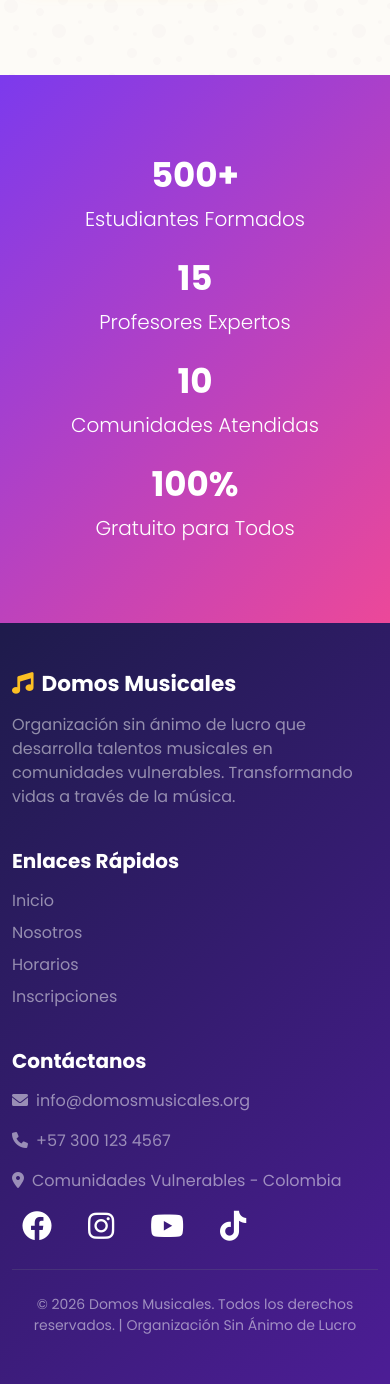
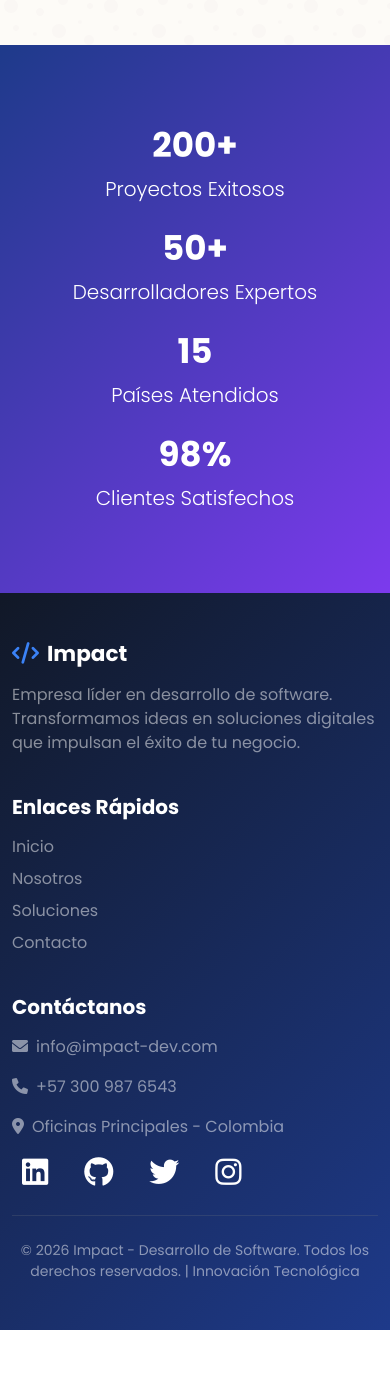
Before and after one commit to desarrolladoricardo/potatonet, a Flask app: page / in a window 390 px wide; the page is wider, and only the part inside the window is pictured. Shown: the part 3105-4489 px from the top of that part. After the commit the page ends 4435 px from the top of that part, so only its background shows below. Run offline with Flask 3, Linux system fonts and the light colour scheme.

Commit message:
Title: Redesign homepage for Impact software development company
Key features implemented:
- Replaced entire website content from music school to software development company "Impact"
- Updated branding elements including logo, colors, title, and navigation links
- Implemented new hero section with software-focused messaging and call-to-action buttons
- Added service cards highlighting custom development, expert team, and 24/7 support
- Integrated technology stack showcase featuring web/mobile frameworks and cloud services
- Created statistics section displaying project metrics and team size
- Updated footer with new contact information and social media links

The redesign transforms the site into a professional software development company landing page with modern styling and relevant content. The implementation maintains responsive design and visual appeal while completely changing the business focus.

```diff
--- a/templates/index.html
+++ b/templates/index.html
@@ -4,7 +4,7 @@
 <head>
     <meta charset="UTF-8">
     <meta name="viewport" content="width=device-width, initial-scale=1.0">
-    <title>Domos Musicales - Desarrollando Talentos en Comunidades Vulnerables</title>
+    <title>Impact - Desarrollo de Software Innovador</title>
     <!-- Bootstrap 5 CSS -->
     <link href="https://cdn.jsdelivr.net/npm/bootstrap@5.3.0/dist/css/bootstrap.min.css" rel="stylesheet">
     <!-- Font Awesome -->
@@ -16,8 +16,8 @@
     <style>
         /* Special Home Page Styles */
         .hero-home {
-            background: linear-gradient(rgba(76, 29, 149, 0.7), rgba(236, 72, 153, 0.6)),
-            url("{{ url_for('static', filename='images/musica-banner.jpg') }}");
+            background: linear-gradient(rgba(17, 24, 39, 0.8), rgba(31, 41, 55, 0.9)),
+            url("{{ url_for('static', filename='images/code-banner.jpg') }}");
             background-size: cover;
             background-position: center;
             height: 90vh;
@@ -40,7 +40,7 @@
             font-weight: 700;
             text-shadow: 3px 3px 6px rgba(0, 0, 0, 0.5);
             margin-bottom: 20px;
-            background: linear-gradient(45deg, #fff, #fbbf24);
+            background: linear-gradient(45deg, #fff, #3b82f6);
             -webkit-background-clip: text;
             -webkit-text-fill-color: transparent;
             background-clip: text;
@@ -85,7 +85,7 @@
         .icon-circle {
             width: 100px;
             height: 100px;
-            background: linear-gradient(135deg, #7c3aed, #ec4899);
+            background: linear-gradient(135deg, #3b82f6, #8b5cf6);
             border-radius: 50%;
             display: flex;
             align-items: center;
@@ -93,44 +93,44 @@
             margin: 0 auto 25px;
             color: white;
             font-size: 2.5rem;
-            box-shadow: 0 10px 25px rgba(124, 58, 237, 0.4);
+            box-shadow: 0 10px 25px rgba(59, 130, 246, 0.4);
         }
 
         /* Stats Section */
         .stats-section {
-            background: linear-gradient(135deg, #7c3aed 0%, #ec4899 100%);
+            background: linear-gradient(135deg, #1e3a8a 0%, #7c3aed 100%);
             color: white;
             padding: 80px 0;
         }
 
-        /* Music Notes Animation */
+        /* Code Animation */
         @keyframes float {
             0%, 100% { transform: translateY(0px) rotate(0deg); }
             50% { transform: translateY(-20px) rotate(10deg); }
         }
 
-        .music-note {
+        .code-icon {
             animation: float 3s ease-in-out infinite;
         }
 
-        .btn-primary-music {
-            background: linear-gradient(135deg, #fbbf24, #f59e0b);
+        .btn-primary-impact {
+            background: linear-gradient(135deg, #3b82f6, #2563eb);
             border: none;
-            color: #1e1b4b;
+            color: white;
             font-weight: 700;
             padding: 15px 45px;
             border-radius: 50px;
             transition: all 0.3s ease;
-            box-shadow: 0 5px 20px rgba(251, 191, 36, 0.4);
+            box-shadow: 0 5px 20px rgba(59, 130, 246, 0.4);
         }
 
-        .btn-primary-music:hover {
+        .btn-primary-impact:hover {
             transform: scale(1.05);
-            box-shadow: 0 8px 30px rgba(251, 191, 36, 0.6);
-            background: linear-gradient(135deg, #f59e0b, #d97706);
+            box-shadow: 0 8px 30px rgba(59, 130, 246, 0.6);
+            background: linear-gradient(135deg, #2563eb, #1d4ed8);
         }
 
-        .btn-outline-music {
+        .btn-outline-impact {
             border: 3px solid white;
             color: white;
             font-weight: 600;
@@ -140,9 +140,9 @@
             background: transparent;
         }
 
-        .btn-outline-music:hover {
+        .btn-outline-impact:hover {
             background: white;
-            color: #7c3aed;
+            color: #3b82f6;
             transform: scale(1.05);
         }
     </style>
@@ -152,10 +152,10 @@
 
     <!-- Navbar -->
     <nav class="navbar navbar-expand-lg navbar-dark sticky-top shadow-sm"
-        style="background: linear-gradient(135deg, #1e1b4b 0%, #4c1d95 100%) !important;">
+        style="background: linear-gradient(135deg, #111827 0%, #1e3a8a 100%) !important;">
         <div class="container">
             <a class="navbar-brand fw-bold text-white" href="{{ url_for('index') }}">
-                <i class="fas fa-music me-2" style="color: #fbbf24;"></i>Domos Musicales
+                <i class="fas fa-code me-2" style="color: #3b82f6;"></i>Impact
             </a>
             <button class="navbar-toggler" type="button" data-bs-toggle="collapse" data-bs-target="#navbarContent">
                 <span class="navbar-toggler-icon"></span>
@@ -164,14 +164,14 @@
                 <ul class="navbar-nav mx-auto">
                     <li class="nav-item"><a class="nav-link active" href="{{ url_for('index') }}">Inicio</a></li>
                     <li class="nav-item"><a class="nav-link" href="{{ url_for('quienes_somos') }}">Nosotros</a></li>
-                    <li class="nav-item"><a class="nav-link" href="{{ url_for('calendario') }}">Horarios</a></li>
-                    <li class="nav-item"><a class="nav-link" href="{{ url_for('diagnostico') }}">Evaluación</a></li>
-                    <li class="nav-item"><a class="nav-link" href="{{ url_for('bitacora') }}">Bitácora</a></li>
-                    <li class="nav-item"><a class="nav-link" href="{{ url_for('contacto') }}">Inscripciones</a></li>
+                    <li class="nav-item"><a class="nav-link" href="{{ url_for('soluciones') }}">Soluciones</a></li>
+                    <li class="nav-item"><a class="nav-link" href="{{ url_for('dashboard') }}">Dashboard</a></li>
+                    <li class="nav-item"><a class="nav-link" href="{{ url_for('bitacora') }}">Proyectos</a></li>
+                    <li class="nav-item"><a class="nav-link" href="{{ url_for('contacto') }}">Contacto</a></li>
                 </ul>
                 <div class="d-flex">
-                    <a href="{{ url_for('registro') }}"
-                        class="btn btn-warning text-dark fw-bold rounded-pill px-4">¡Inscríbete Gratis!</a>
+                    <a href="{{ url_for('contacto') }}"
+                        class="btn btn-info text-dark fw-bold rounded-pill px-4">¡Cotiza Gratis!</a>
                 </div>
             </div>
         </div>
@@ -180,21 +180,21 @@
     <!-- Super Banner Hero -->
     <div class="hero-home animate__animated animate__fadeIn">
         <div class="hero-content">
-            <h1 class="hero-title">🎵 Transforma tu Vida con la Música 🎸</h1>
-            <p class="hero-subtitle">Organización sin ánimo de lucro que desarrolla talentos musicales en comunidades vulnerables. Aprende de forma práctica y divertida con profesores profesionales.</p>
+            <h1 class="hero-title">💻 Transformamos Ideas en Software 💡</h1>
+            <p class="hero-subtitle">Empresa líder en desarrollo de software a medida. Creamos soluciones tecnológicas innovadoras que impulsan el crecimiento de tu negocio.</p>
             <div class="d-flex gap-3 justify-content-center flex-wrap">
                 <a href="{{ url_for('contacto') }}"
-                    class="btn btn-primary-music btn-lg px-5 py-3 rounded-pill fw-bold shadow">
-                    <i class="fas fa-user-plus me-2"></i>Inscríbete Ahora
+                    class="btn btn-primary-impact btn-lg px-5 py-3 rounded-pill fw-bold shadow">
+                    <i class="fas fa-rocket me-2"></i>Inicia tu Proyecto
                 </a>
                 <a href="{{ url_for('quienes_somos') }}"
-                    class="btn btn-outline-music btn-lg px-5 py-3 rounded-pill fw-bold">
+                    class="btn btn-outline-impact btn-lg px-5 py-3 rounded-pill fw-bold">
                     <i class="fas fa-info-circle me-2"></i>Conoce Más
                 </a>
             </div>
             <div class="mt-5">
-                <p class="lead mb-2"><i class="fas fa-clock me-2"></i><strong>Horarios Flexibles:</strong> Elige 2 horas diarias entre 1 PM y 8 PM (Lunes a Viernes)</p>
-                <p class="small opacity-75"><i class="fas fa-guitar me-2"></i>Enfoque 100% práctico - ¡Aprende tocando desde el primer día!</p>
+                <p class="lead mb-2"><i class="fas fa-clock me-2"></i><strong>Entrega Rápida:</strong> Metodologías ágiles para resultados en tiempo récord</p>
+                <p class="small opacity-75"><i class="fas fa-laptop-code me-2"></i>Tecnología de punta - ¡Soluciones escalables y seguras!</p>
             </div>
         </div>
     </div>
@@ -207,10 +207,10 @@
                     <div class="home-card text-center">
                         <div class="card-body">
                             <div class="icon-circle">
-                                <i class="fas fa-guitar"></i>
+                                <i class="fas fa-laptop-code"></i>
                             </div>
-                            <h3 class="fw-bold mb-3">Clases Prácticas</h3>
-                            <p class="text-muted">Aprende tocando desde el primer día. Nuestro método 100% práctico hace que aprender música sea divertido y efectivo.</p>
+                            <h3 class="fw-bold mb-3">Desarrollo a Medida</h3>
+                            <p class="text-muted">Creamos software personalizado que se adapta perfectamente a las necesidades específicas de tu negocio.</p>
                         </div>
                     </div>
                 </div>
@@ -218,10 +218,10 @@
                     <div class="home-card text-center">
                         <div class="card-body">
                             <div class="icon-circle">
-                                <i class="fas fa-users"></i>
+                                <i class="fas fa-users-cog"></i>
                             </div>
-                            <h3 class="fw-bold mb-3">Profesores Expertos</h3>
-                            <p class="text-muted">Aprende con músicos profesionales de la reconocida Guayaba Orquesta y otros artistas destacados.</p>
+                            <h3 class="fw-bold mb-3">Equipo Experto</h3>
+                            <p class="text-muted">Contamos con desarrolladores senior especializados en las últimas tecnologías y metodologías ágiles.</p>
                         </div>
                     </div>
                 </div>
@@ -229,10 +229,10 @@
                     <div class="home-card text-center">
                         <div class="card-body">
                             <div class="icon-circle">
-                                <i class="fas fa-clock"></i>
+                                <i class="fas fa-shield-alt"></i>
                             </div>
-                            <h3 class="fw-bold mb-3">Horarios Flexibles</h3>
-                            <p class="text-muted">Elige 2 horas diarias entre 1 PM y 8 PM, de lunes a viernes. ¡Tú decides cuándo aprender!</p>
+                            <h3 class="fw-bold mb-3">Soporte 24/7</h3>
+                            <p class="text-muted">Acompañamiento continuo y mantenimiento preventivo para garantizar el óptimo funcionamiento.</p>
                         </div>
                     </div>
                 </div>
@@ -240,38 +240,38 @@
         </div>
     </div>
 
-    <!-- Feature Section: Music Education -->
+    <!-- Feature Section: Software Development -->
     <div class="container py-5 my-5">
         <div class="row align-items-center">
             <div class="col-lg-6 mb-4 mb-lg-0">
-                <img src="{{ url_for('static', filename='images/estudiantes-musica.jpg') }}"
-                    class="img-fluid feature-img" alt="Estudiantes aprendiendo música">
+                <img src="{{ url_for('static', filename='images/dev-team.jpg') }}"
+                    class="img-fluid feature-img" alt="Equipo de desarrollo de software">
             </div>
             <div class="col-lg-6 ps-lg-5">
-                <h5 class="fw-bold text-uppercase ls-wide" style="color: #7c3aed;">Educación Musical Transformadora</h5>
-                <h2 class="display-4 fw-bold mb-4">Descubre tu Talento Musical</h2>
-                <p class="lead text-muted mb-4">Domos Musicales es una organización sin ánimo de lucro dedicada a desarrollar talentos musicales en comunidades vulnerables. Creemos que la música es una herramienta poderosa para transformar vidas.</p>
+                <h5 class="fw-bold text-uppercase ls-wide" style="color: #3b82f6;">Innovación Tecnológica</h5>
+                <h2 class="display-4 fw-bold mb-4">Soluciones que Impulsan tu Negocio</h2>
+                <p class="lead text-muted mb-4">Impact es una empresa especializada en desarrollo de software de alta calidad. Transformamos desafíos complejos en soluciones digitales elegantes y eficientes.</p>
 
                 <ul class="list-unstyled">
                     <li class="mb-3 d-flex align-items-center">
-                        <i class="fas fa-check-circle me-3 fa-lg" style="color: #ec4899;"></i>
-                        <span>Instrumentos disponibles: Guitarra, Bajo, Batería, Teclado, Voz y más</span>
+                        <i class="fas fa-check-circle me-3 fa-lg" style="color: #3b82f6;"></i>
+                        <span>Aplicaciones Web y Móviles: React, Angular, Vue, Flutter, React Native</span>
                     </li>
                     <li class="mb-3 d-flex align-items-center">
-                        <i class="fas fa-check-circle me-3 fa-lg" style="color: #ec4899;"></i>
-                        <span>Método práctico: Aprende tus canciones favoritas desde el inicio</span>
+                        <i class="fas fa-check-circle me-3 fa-lg" style="color: #3b82f6;"></i>
+                        <span>Backend Robusto: Node.js, Python, Java, .NET, microservicios</span>
                     </li>
                     <li class="mb-3 d-flex align-items-center">
-                        <i class="fas fa-check-circle me-3 fa-lg" style="color: #ec4899;"></i>
-                        <span>Presentaciones en vivo y oportunidades de crecimiento artístico</span>
+                        <i class="fas fa-check-circle me-3 fa-lg" style="color: #3b82f6;"></i>
+                        <span>Bases de Datos: SQL, NoSQL, arquitectura escalable en la nube</span>
                     </li>
                     <li class="mb-3 d-flex align-items-center">
-                        <i class="fas fa-check-circle me-3 fa-lg" style="color: #ec4899;"></i>
-                        <span>Comunidad de apoyo y compañerismo musical</span>
+                        <i class="fas fa-check-circle me-3 fa-lg" style="color: #3b82f6;"></i>
+                        <span>DevOps & Cloud: AWS, Azure, Google Cloud, CI/CD automatizado</span>
                     </li>
                 </ul>
 
-                <a href="{{ url_for('contacto') }}" class="btn btn-primary-music mt-3">¡Inscríbete Gratis!</a>
+                <a href="{{ url_for('contacto') }}" class="btn btn-primary-impact mt-3">¡Solicita tu Cotización!</a>
             </div>
         </div>
     </div>
@@ -281,32 +281,32 @@
         <div class="container">
             <div class="row">
                 <div class="col-md-3 mb-4 mb-md-0">
-                    <h2 class="display-4 fw-bold">500+</h2>
-                    <p class="lead mb-0">Estudiantes Formados</p>
+                    <h2 class="display-4 fw-bold">200+</h2>
+                    <p class="lead mb-0">Proyectos Exitosos</p>
+                </div>
+                <div class="col-md-3 mb-4 mb-md-0">
+                    <h2 class="display-4 fw-bold">50+</h2>
+                    <p class="lead mb-0">Desarrolladores Expertos</p>
                 </div>
                 <div class="col-md-3 mb-4 mb-md-0">
                     <h2 class="display-4 fw-bold">15</h2>
-                    <p class="lead mb-0">Profesores Expertos</p>
-                </div>
-                <div class="col-md-3 mb-4 mb-md-0">
-                    <h2 class="display-4 fw-bold">10</h2>
-                    <p class="lead mb-0">Comunidades Atendidas</p>
+                    <p class="lead mb-0">Países Atendidos</p>
                 </div>
                 <div class="col-md-3">
-                    <h2 class="display-4 fw-bold">100%</h2>
-                    <p class="lead mb-0">Gratuito para Todos</p>
+                    <h2 class="display-4 fw-bold">98%</h2>
+                    <p class="lead mb-0">Clientes Satisfechos</p>
                 </div>
             </div>
         </div>
     </div>
 
     <!-- Footer -->
-    <footer class="bg-dark text-white py-5 mt-auto" style="background: linear-gradient(135deg, #1e1b4b 0%, #4c1d95 100%) !important;">
+    <footer class="bg-dark text-white py-5 mt-auto" style="background: linear-gradient(135deg, #111827 0%, #1e3a8a 100%) !important;">
         <div class="container">
             <div class="row">
                 <div class="col-md-4 mb-4">
-                    <h4 class="fw-bold mb-3"><i class="fas fa-music me-2" style="color: #fbbf24;"></i>Domos Musicales</h4>
-                    <p class="text-white-50">Organización sin ánimo de lucro que desarrolla talentos musicales en comunidades vulnerables. Transformando vidas a través de la música.</p>
+                    <h4 class="fw-bold mb-3"><i class="fas fa-code me-2" style="color: #3b82f6;"></i>Impact</h4>
+                    <p class="text-white-50">Empresa líder en desarrollo de software. Transformamos ideas en soluciones digitales que impulsan el éxito de tu negocio.</p>
                 </div>
                 <div class="col-md-4 mb-4">
                     <h5 class="fw-bold mb-3">Enlaces Rápidos</h5>
@@ -315,30 +315,30 @@
                                 class="text-reset text-decoration-none">Inicio</a></li>
                         <li class="mb-2"><a href="{{ url_for('quienes_somos') }}"
                                 class="text-reset text-decoration-none">Nosotros</a></li>
-                        <li class="mb-2"><a href="{{ url_for('calendario') }}"
-                                class="text-reset text-decoration-none">Horarios</a></li>
+                        <li class="mb-2"><a href="{{ url_for('soluciones') }}"
+                                class="text-reset text-decoration-none">Soluciones</a></li>
                         <li class="mb-2"><a href="{{ url_for('contacto') }}"
-                                class="text-reset text-decoration-none">Inscripciones</a></li>
+                                class="text-reset text-decoration-none">Contacto</a></li>
                     </ul>
                 </div>
                 <div class="col-md-4">
                     <h5 class="fw-bold mb-3">Contáctanos</h5>
                     <div class="text-white-50 mb-3">
-                        <p><i class="fas fa-envelope me-2"></i>info@domosmusicales.org</p>
-                        <p><i class="fas fa-phone me-2"></i>+57 300 123 4567</p>
-                        <p><i class="fas fa-map-marker-alt me-2"></i>Comunidades Vulnerables - Colombia</p>
+                        <p><i class="fas fa-envelope me-2"></i>info@impact-dev.com</p>
+                        <p><i class="fas fa-phone me-2"></i>+57 300 987 6543</p>
+                        <p><i class="fas fa-map-marker-alt me-2"></i>Oficinas Principales - Colombia</p>
                     </div>
                     <div class="d-flex gap-3">
-                        <a href="#" class="text-white social-icon"><i class="fab fa-facebook fa-lg"></i></a>
+                        <a href="#" class="text-white social-icon"><i class="fab fa-linkedin fa-lg"></i></a>
+                        <a href="#" class="text-white social-icon"><i class="fab fa-github fa-lg"></i></a>
+                        <a href="#" class="text-white social-icon"><i class="fab fa-twitter fa-lg"></i></a>
                         <a href="#" class="text-white social-icon"><i class="fab fa-instagram fa-lg"></i></a>
-                        <a href="#" class="text-white social-icon"><i class="fab fa-youtube fa-lg"></i></a>
-                        <a href="#" class="text-white social-icon"><i class="fab fa-tiktok fa-lg"></i></a>
                     </div>
                 </div>
             </div>
             <hr class="border-secondary my-4">
             <div class="text-center text-white-50 small">
-                &copy; 2026 Domos Musicales. Todos los derechos reservados. | Organización Sin Ánimo de Lucro
+                &copy; 2026 Impact - Desarrollo de Software. Todos los derechos reservados. | Innovación Tecnológica
             </div>
         </div>
     </footer>
```
Also changed, not shown: 1 other file.
